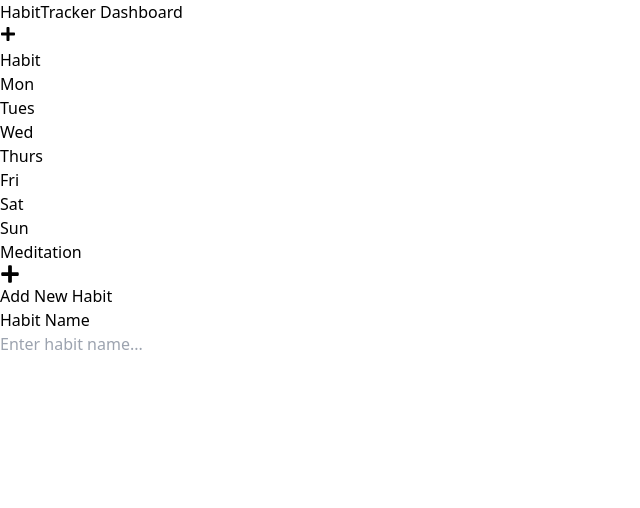
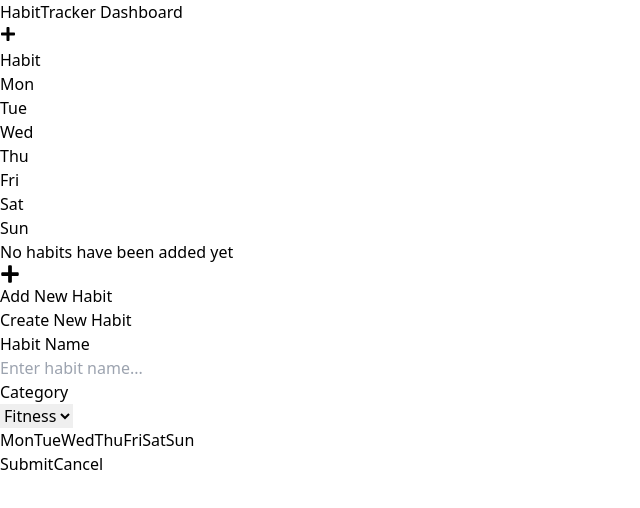
Before and after one commit to Amohamed24/habit-tracker, a React (Vite) app: page / in a window 1280 px wide. Both pictures are taken after a click on the button 8 px from the left and 34 px from the top of the page. Shown: the top 508 px of the page, without its empty margins (0-640 px from the left). Built offline with nearby package versions, Linux system fonts and the light colour scheme.

Commit message:
Can now add habits. New rows are created and a modal now have logic checks

```diff
--- a/src/pages/dashboard/page.tsx
+++ b/src/pages/dashboard/page.tsx
@@ -14,6 +14,24 @@ const DashboardPage = () => {
         Sat: false,
         Sun: false,
       });
+    const [habit, setHabit] = useState("")
+
+    const habitDays = [
+        'Habit',
+        'Mon',
+        'Tue',
+        'Wed',
+        'Thu',
+        'Fri',
+        'Sat',
+        'Sun',
+    ]
+
+    const filteredDays = habitDays.filter((day) => day != 'Habit')
+
+    const [trackHabit, setTrackHabit] = useState<
+    { name: string; days: string[] }[]
+    >([]);
 
 
     const addItem = () => {
@@ -27,29 +45,48 @@ const DashboardPage = () => {
         }));
       };
 
-    const habitDays = [
-        'Habit',
-        'Mon',
-        'Tues',
-        'Wed',
-        'Thurs',
-        'Fri',
-        'Sat',
-        'Sun',
-    ]
 
-    const filteredDays = habitDays.filter((day) => day != 'Habit')
+
+    const addHabit = () => {
+        const newHabit = {
+          name: habit,
+          days: filteredDays.filter((day) => checkedDays[day])
+        };
+
+        const selectedDay = filteredDays.filter((day) => checkedDays[day])
+
+        if (!habit || selectedDay.length == 0) return window.alert('Cannot leave empty')
+
+        // logic to check if habit exists or not
+        const isDuplicate = trackHabit.some((habit) => newHabit.name.toLowerCase() == habit.name.toLowerCase())
+        if (isDuplicate) return window.alert('Must have unique names')
+
+        setTrackHabit((prev) => [...prev, newHabit]);
+
+        // reset everything
+        setHabit("");
+        setCheckedDays({
+            Mon: false,
+            Tues: false,
+            Wed: false,
+            Thurs: false,
+            Fri: false,
+            Sat: false,
+            Sun: false,
+        })
+        setIsModal(false);
+      };
 
 
   return (
-    <div className='bg-gray-100 h-screen'>
+    <div className='bg-gray-100 min-h-screen'>
         <header className='flex flex-row justify-between p-5 w-full text-center bg-blue-300'>
             <h1 className='text-2xl font-semibold'>HabitTracker Dashboard</h1>
             <button
                 onClick={addItem}
-            className='border bg-gray-200 px-5 py-3 rounded-lg cursor-pointer hover:bg-gray-300'> <FaPlus
-
-            /></button>
+                className='border bg-gray-200 px-5 py-3 rounded-lg cursor-pointer hover:bg-gray-300'>
+                <FaPlus/>
+            </button>
         </header>
         <main>
             <section className='flex flex-col justify-between mt-20 mx-5 h-auto'>
@@ -61,33 +98,42 @@ const DashboardPage = () => {
                     ))}
                 </div>
 
+                {trackHabit.length == 0 ? (
+                    <div className="text-center">No habits have been added yet</div>
+                    ) : (
+                        trackHabit.map((habit) => (
+                            <div key={habit.name}
+                            className="mb-3">
                                 <div className="grid grid-cols-8 gap-5">
-
-                    <div className="flex justify-center items-center border border-black bg-white h-auto w-auto ">Meditation</div>
+                                    <div className="flex justify-center items-center bg-white h-auto w-auto flex-wrap">{habit.name}</div>
 
                                     {filteredDays.map((day: string) => (
-                        <div className="flex justify-center items-center border border-black bg-white h-auto w-auto">
+                                        <div className="flex justify-center items-center border border-black bg-white h-auto w-auto gap-3">
                                             <span
                                             onClick={() => checkHabit(day)}
 
                                             className='flex border h-24 w-24 rounded-[50%] justify-center items-center bg-gray-200 text-white'>
                                             {
-                                checkedDays[day] ?
+                                               habit.days.includes(day) ?
                                                 <span className='flex h-24 w-24 rounded-[50%] justify-center items-center bg-green-200 border border-green-500 text-green-500'>
                                                     <span>
                                                         <FaCheck size={50}/>
                                                     </span>
                                                 </span>
                                                 : <span
-                                className='flex border h-24 w-24 rounded-[50%] justify-center items-center bg-gray-200 text-white hover:cursor-pointer'></span>
+                                                className='flex border h-24 w-24 rounded-[50%] justify-center items-center bg-gray-200 text-white hover:cursor-pointer'>
+                                                </span>
                                             }
                                             </span>
                                         </div>
                                     ))}
+                                    </div>
+                                </div>
+                        )
+                    ))
+                }
 
-                </div>
-
-                <div className='flex border border-dashed border-black px-20 m-1 py-10 items-center'>
+                <div className='flex border border-dashed border-black px-20 my-5 py-10 items-center'>
                     <span className='flex border h-10 w-10 rounded-[50%] justify-center items-center bg-gray-400 text-white'>
                         <FaPlus size={20}/>
                     </span>
@@ -97,15 +143,70 @@ const DashboardPage = () => {
 
             <section></section>
 
-            {
-                isModal ?
-                <div className="border border-black bg-white mx-96 p-10 h-48">
-                    <h1 className="font-semibold mb-3">Habit Name</h1>
+            {isModal ?
+                <div className="flex flex-col fixed justify-center inset-0 align-middle bg-black bg-opacity-80 z-100">
+                    <div className="bg-white w-96 m-auto rounded-lg">
+                        <header className="w-full py-5 text-center bg-purple-600 text-white font-semibold rounded-t-lg">
+                            <h1 className="text-3xl ">Create New Habit</h1>
+                        </header>
+
+                        <div className="p-10">
+                            <h1 className="font-semibold mb-2">Habit Name</h1>
                             <input
                                 type="text"
                                 placeholder="Enter habit name..."
-                        className="border border-black py-2 w-full pl-3 rounded-md"
+                                className="border bg-gray-100 py-2 w-full pl-4 rounded-md"
+                                value={habit}
+                                onChange={(e) => setHabit(e.target.value)}
                             />
+
+                            <h1 className="font-semibold mt-4 mb-2">Category</h1>
+
+                                <select
+                                className="border bg-gray-100 py-2 w-full pl-4 rounded-md"
+                                >
+                                    <option>Fitness</option>
+                                    <option>Other</option>
+                                    <option>Penis</option>
+                                    <option>Penis</option>
+                                    <option>Penis</option>
+                                </select>
+
+
+
+                            <div className="flex flex-row justify-normal gap-3 flex-wrap my-6">
+                            {filteredDays.map((day) => (
+                                <button
+                                    key={day}
+                                    onClick={() => checkHabit(day)}
+                                    className={`p-2 rounded ${
+                                    checkedDays[day]
+                                        ? "bg-green-300 text-white"
+                                        : "bg-gray-200"
+                                    }`}
+                                >
+                                    {day}
+                                </button>
+                                ))}
+                            </div>
+
+                            <div className="flex flex-row justify-center gap-3">
+                                <button
+                                type="submit"
+                                onClick={addHabit}
+                                className=" bg-green-500 border border-none px-5 py-2 rounded-md  hover:cursor-pointer text-white hover:bg-green-400">
+                                    Submit
+                                </button>
+
+                                <button
+                                onClick={() => setIsModal(false)}
+                                className=" bg-white border border-red-300 px-5 py-2 rounded-md hover:cursor-pointer text-red-500 hover:border-red-400">
+                                    Cancel
+                                </button>
+                            </div>
+                        </div>
+
+                    </div>
                 </div>
                 :
                 null
```
Lines whose indentation alone changed are shown as unchanged.
